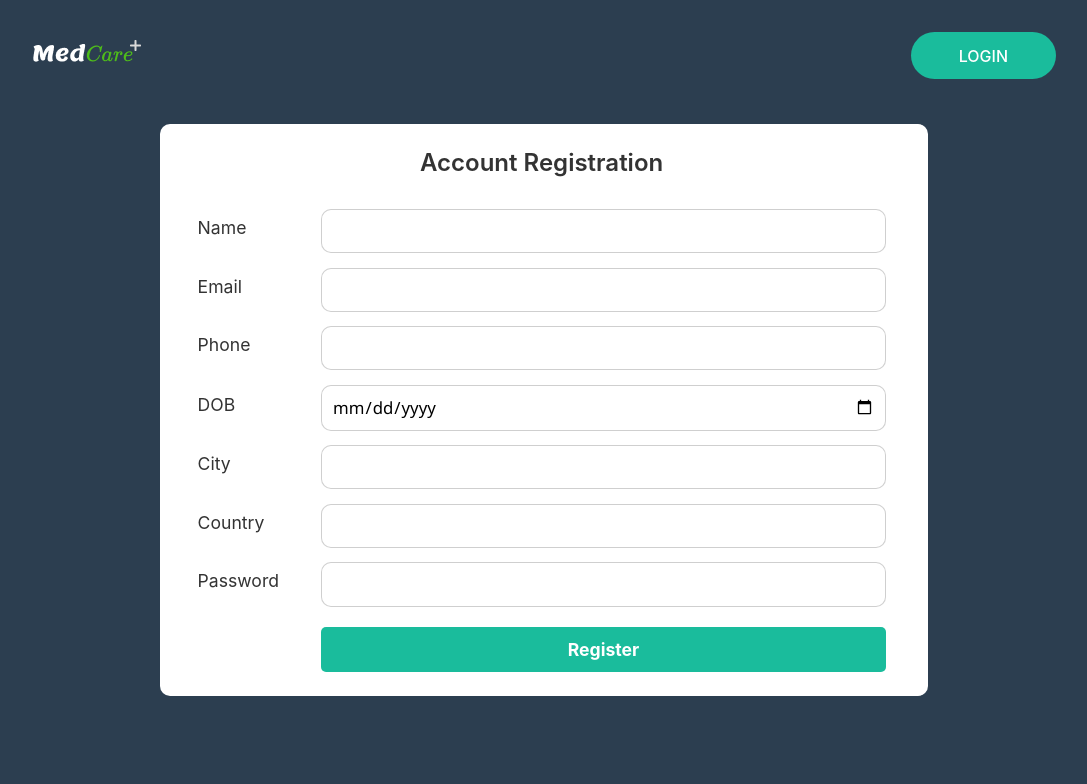
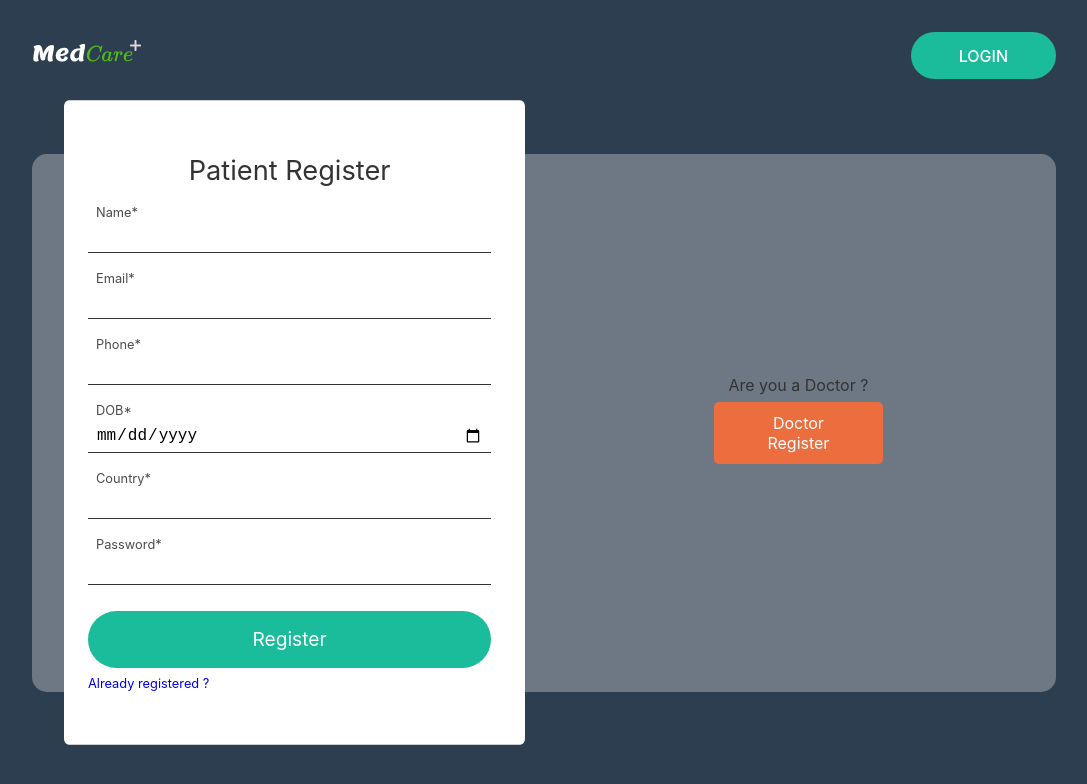
Before and after one commit to AlyKumail/MedCare, a React (Create React App) app in the folder my-app/: page /register in a window 1280 px wide. Shown: the top 784 px of the page, without its empty margins (96-1183 px from the left). Built offline with nearby package versions, Linux system fonts and the light colour scheme.

Commit message:
Login & Regsiter page Updated

```diff
--- a/my-app/src/App.js
+++ b/my-app/src/App.js
@@ -2,6 +2,7 @@ import { Route, Routes } from "react-router-dom";
 import "./App.css";
 import Home from "./pages/Home";
 import Register from "./pages/Register";
+import Login from "./pages/Login";
 import Patient from "./pages/Patient";
 import Records from "./pages/Records";
 import RecordDetail from "./pages/RecordDetail";
@@ -23,6 +24,7 @@ function App() {
         <Route path="/doctor" element={<Doctor />}></Route>
         <Route path="/patients" element={<Patients />}></Route>
         <Route path="/patientAccess" element={<PatientAccess />}></Route>
+        <Route path="/login" element={<Login />}></Route>
         {/* <Route path="/patient/profile" element={<Profile />}></Route>
                 <Route path="/patient/history" element={<PatientHistory />}></Route>
                 <Route path="/doctor" element={<Doctor />}></Route>
--- a/my-app/src/components/Navbar.js
+++ b/my-app/src/components/Navbar.js
@@ -3,7 +3,7 @@ import "../styles/Navbar.css";
 import logo from "../img/logo.png";
 import { Link } from "react-router-dom";
 
-const Navbar = ({ loginModalHandler, displaySignUp }) => {
+const Navbar = ({ displayLogin, displaySignUp }) => {
   return (
     <div>
       <header className="header flex-between-center">
@@ -13,16 +13,15 @@ const Navbar = ({ loginModalHandler, displaySignUp }) => {
           </Link>
         </div>
         <div className="buttons">
-                    <a
-                        onClick={loginModalHandler}
-                        href="#"
-                        className="primary-btn"
-                    >
+          {displayLogin && (
+            <Link to="/login" className="primary-btn">
               LOGIN
-                    </a>
+            </Link>
+          )}
+
           {displaySignUp && (
             <Link to="/register" className="primary-btn">
-                            SIGN UP
+              Register
             </Link>
           )}
         </div>
--- /dev/null
+++ b/my-app/src/pages/Login.js
@@ -0,0 +1,90 @@
+import React, { useState } from "react";
+import Navbar from "../components/Navbar";
+import "../styles/Login.css";
+
+const Login = () => {
+  const [isDoctor, setIsDoctor] = useState(false);
+
+  return (
+    <div className="login-container">
+      <div className="container">
+        <Navbar displayLogin={false} displaySignUp={true}></Navbar>
+        <div className="form-container flex-between-center">
+          <div className={isDoctor ? "whiteBg move" : "whiteBg"}></div>
+          <div className="form-wrap">
+            {isDoctor ? (
+              <div className="switch">
+                <p>Are you a Patient ?</p>
+                <div
+                  onClick={() => {
+                    setIsDoctor(false);
+                  }}
+                  className="switch-btn"
+                >
+                  Patient Login
+                </div>
+              </div>
+            ) : (
+              <form action="#">
+                <h3>Patient Login</h3>
+                <div className="form-item">
+                  <label className="formLabel" htmlFor="email">
+                    Email
+                  </label>
+                  <input type="email" placeholder="" required />
+                </div>
+                <div className="form-item">
+                  <label className="formLabel" htmlFor="password">
+                    Password
+                  </label>
+                  <input type="password" placeholder="" required />
+                </div>
+                <a className="primary-btn">Login</a>
+                <a href="#" className="forgotPassword">
+                  Forgot Password ?
+                </a>
+              </form>
+            )}
+          </div>
+          <div className="form-wrap">
+            {isDoctor ? (
+              <form action="#">
+                <h3>Doctor Login</h3>
+                <div className="form-item">
+                  <label className="formLabel" htmlFor="email">
+                    Email
+                  </label>
+                  <input type="email" placeholder="" required />
+                </div>
+                <div className="form-item">
+                  <label className="formLabel" htmlFor="password">
+                    Password
+                  </label>
+                  <input type="password" placeholder="" required />
+                </div>
+                <a className="primary-btn">Login</a>
+                <a href="#" className="forgotPassword">
+                  Forgot Password ?
+                </a>
+              </form>
+            ) : (
+              <div className="switch">
+                <p>Are you a Doctor ?</p>
+                <div
+                  onClick={() => {
+                    setIsDoctor(true);
+                  }}
+                  className="switch-btn"
+                >
+                  Doctor Login
+                </div>
+              </div>
+            )}
+          </div>
+        </div>
+      </div>
+    </div>
+  );
+};
+
+export default Login;
--- a/my-app/src/pages/Register.js
+++ b/my-app/src/pages/Register.js
@@ -1,50 +1,148 @@
-import React from "react";
+import React, { useState } from "react";
 import Navbar from "../components/Navbar";
-import "../styles/Register.css";
+import "../styles/Login.css";
 
-const Register = () => {
+import { Link } from "react-router-dom";
+
+const Login = () => {
+  const [isDoctor, setIsDoctor] = useState(false);
+
   return (
-        <div className="register-container">
+    <div className="register-container login-container">
       <div className="container">
-                <Navbar hideSignUp={false}></Navbar>
-                <div className="register">
-                    <h2>Account Registration</h2>
+        <Navbar displayLogin={true} displaySignUp={false}></Navbar>
+        <div className="form-container flex-between-center">
+          <div className={isDoctor ? "whiteBg move" : "whiteBg"}></div>
+          <div className="form-wrap">
+            {isDoctor ? (
+              <div className="switch">
+                <p>Are you a Patient ?</p>
+                <div
+                  onClick={() => {
+                    setIsDoctor(false);
+                  }}
+                  className="switch-btn"
+                >
+                  Patient Register
+                </div>
+              </div>
+            ) : (
               <form action="#">
+                <h3>Patient Register</h3>
                 <div className="form-item">
-                            <label htmlFor="name">Name</label>
-                            <input type="text" required />
+                  <label className="formLabel" htmlFor="name">
+                    Name*
+                  </label>
+                  <input type="text" placeholder="" required />
                 </div>
                 <div className="form-item">
-                            <label htmlFor="email">Email</label>
-                            <input type="email" required />
+                  <label className="formLabel" htmlFor="email">
+                    Email*
+                  </label>
+                  <input type="email" placeholder="" required />
                 </div>
                 <div className="form-item">
-                            <label htmlFor="phone">Phone</label>
-                            <input type="text" required />
+                  <label className="formLabel" htmlFor="phone">
+                    Phone*
+                  </label>
+                  <input type="text" placeholder="" required />
                 </div>
                 <div className="form-item">
-                            <label htmlFor="dob">DOB</label>
-                            <input type="date" required />
+                  <label className="formLabel" htmlFor="dob">
+                    DOB*
+                  </label>
+                  <input type="date" placeholder="" required />
                 </div>
                 <div className="form-item">
-                            <label htmlFor="city">City</label>
-                            <input type="text" required />
-                        </div>
-                        <div className="form-item">
-                            <label htmlFor="country">Country</label>
-                            <input type="text" required />
+                  <label className="formLabel" htmlFor="country">
+                    Country*
+                  </label>
+                  <input type="text" placeholder="" required />
                 </div>
 
                 <div className="form-item">
-                            <label htmlFor="password">Password</label>
-                            <input type="password" required />
+                  <label className="formLabel" htmlFor="password">
+                    Password*
+                  </label>
+                  <input type="password" placeholder="" required />
                 </div>
                 <a className="primary-btn">Register</a>
+                <Link to="/login" className="forgotPassword">
+                  Already registered ?
+                </Link>
               </form>
+            )}
+          </div>
+          <div className="form-wrap">
+            {isDoctor ? (
+              <form action="#">
+                <h3>Doctor Register</h3>
+                <div className="form-item">
+                  <label className="formLabel" htmlFor="name">
+                    Name*
+                  </label>
+                  <input type="text" placeholder="" required />
+                </div>
+                <div className="form-item">
+                  <label className="formLabel" htmlFor="email">
+                    Email*
+                  </label>
+                  <input type="email" placeholder="" required />
+                </div>
+                <div className="form-item">
+                  <label className="formLabel" htmlFor="phone">
+                    Phone*
+                  </label>
+                  <input type="text" placeholder="" required />
+                </div>
+                <div className="form-item">
+                  <label className="formLabel" htmlFor="dob">
+                    DOB*
+                  </label>
+                  <input type="date" placeholder="" required />
+                </div>
+                <div className="form-item">
+                  <label className="formLabel" htmlFor="country">
+                    Country*
+                  </label>
+                  <input type="text" placeholder="" required />
+                </div>
+                <div className="form-item">
+                  <label className="formLabel" htmlFor="specialization">
+                    Specialization*
+                  </label>
+                  <input type="text" placeholder="" required />
+                </div>
+
+                <div className="form-item">
+                  <label className="formLabel" htmlFor="password">
+                    Password*
+                  </label>
+                  <input type="password" placeholder="" required />
+                </div>
+                <a className="primary-btn">Register</a>
+                <Link to="/login" className="forgotPassword">
+                  Already registered ?
+                </Link>
+              </form>
+            ) : (
+              <div className="switch">
+                <p>Are you a Doctor ?</p>
+                <div
+                  onClick={() => {
+                    setIsDoctor(true);
+                  }}
+                  className="switch-btn"
+                >
+                  Doctor Register
+                </div>
+              </div>
+            )}
+          </div>
         </div>
       </div>
     </div>
   );
 };
 
-export default Register;
+export default Login;
--- a/my-app/src/styles/Login.css
+++ b/my-app/src/styles/Login.css
@@ -1,3 +1,8 @@
+.login-container{
+    background: var(--darkBlue);
+    min-height: 100vh;
+    padding-bottom: 6rem;
+}
 .login-wrapper {
     position: absolute;
     top: 0;
@@ -8,37 +13,72 @@
     background-color: rgba(0, 0, 0, 0.3);
     z-index: 0;
 }
-.login {
-    position: fixed;
-    width: 40%;
-    max-width: 550px;
-    padding: 2.95rem 2.2rem;
-    background: #e4e4e4;
+.form-container {
+    /* border: 1px solid red; */
     color: #333;
+    background: rgba(223, 223, 223, 0.363);
+    padding: 0rem 2rem ;
     border-radius: 15px;
-    top: 50%;
-    left: 50%;
-    transform: translate(-50%, -50%);
-    z-index: 99 !important;
+    position: relative;
+    margin-top: 2rem;
 }
-.login h2 {
-    font-size: 2rem;
+.register-container .form-container{
+    margin-top: 2.7rem;
+
+}
+.form-container h3 {
+    font-size: 1.7rem;
     text-align: center;
+    font-weight: 400;
+}
+.form-wrap{
+    width: 47%;
+    /* background: white; */
+    padding: 2rem 1.5rem;
+    border-radius: 10px;
+    height: 120%;
+    z-index: 1;
+}
+.register-container .form-wrap{
+    padding: 0rem 1.5rem;
+}
+/* Change the white to any color */
+input:-webkit-autofill,
+input:-webkit-autofill:hover,
+input:-webkit-autofill:focus,
+input:-webkit-autofill:active{
+    -webkit-box-shadow: 0 0 0 30px white inset !important;
 }
 .form-item {
     display: flex;
     flex-direction: column;
-    margin: 0.9rem 0;
+    margin: 1.1rem 0;
 }
-.form-item label {
-    font-size: 1.2rem;
-    margin-bottom: 0.45rem;
+.formLabel{
+    padding-left: .5rem;
+    font-size: .8rem;
+    /* margin-bottom: -0.5rem; */
+    color: #4b4b4b;
+    /* opacity: 0; */
 }
 .form-item input {
-    padding: 1em;
+    padding: .5rem .5rem .4rem .5rem;
     border: none;
-    background-color: rgb(255, 255, 255);
-    border-radius: 10px;
+    background-color: transparent;
+    border-bottom: 1px solid #333;
+    font-size: 1rem;
+    /* border: 1px solid red; */
+    /* border-radius: 10px; */
+}
+.form-item input:focus{
+    outline: none;
+}
+.form-item input:focus .formLabel{
+    opacity: 1 !important;
+}
+.form-item input::placeholder{
+    font-size: 1rem;
+    color: #333;
 }
 
 form .primary-btn {
@@ -46,7 +86,7 @@ form .primary-btn {
     width: 100%;
     cursor: pointer;
     font-size: 1.2rem;
-    font-weight: bold;
+    font-weight: 400;
 }
 form .primary-btn:hover {
     box-shadow: 2px 2px 4px rgba(0, 0, 0, 0);
@@ -62,3 +102,46 @@ form .primary-btn:hover {
     display: inline-block;
     margin: 1.5rem 0;
 }
+.switch p{
+    text-align: center;
+}
+.switch-btn{
+    padding: .7rem 2rem;
+    background: rgb(236, 109, 62);
+    width: 42%;
+    text-align: center;
+    color: white;
+    border-radius: 5px;
+    cursor: pointer;
+    margin: .4rem auto;
+}
+.whiteBg{
+    position: absolute;
+    background: rgb(255, 255, 255);
+    height: 100%;
+    width: 45%;
+    transform: scaleY(1.2);
+    border-radius: 5px;
+    z-index: 0;
+    left: 2rem;
+    transition: all .25s ease;
+    /* animation: fade 2s ease; */
+}
+.move{
+    right: 2rem;
+    left: auto;
+
+}
+.forgotPassword{
+    font-size: .8rem;
+    margin: 0;
+    margin-top: .5rem;
+}
+@keyframes fade {
+    from{
+        opacity: 0.25;
+    }
+    to{
+        opacity: 1;
+    }
+}
```
Also changed, not shown: my-app/src/pages/Home.js (+5 -20 lines), 2 other files (tests, documents, lock files or other folders). Lines whose indentation alone changed are shown as unchanged.
